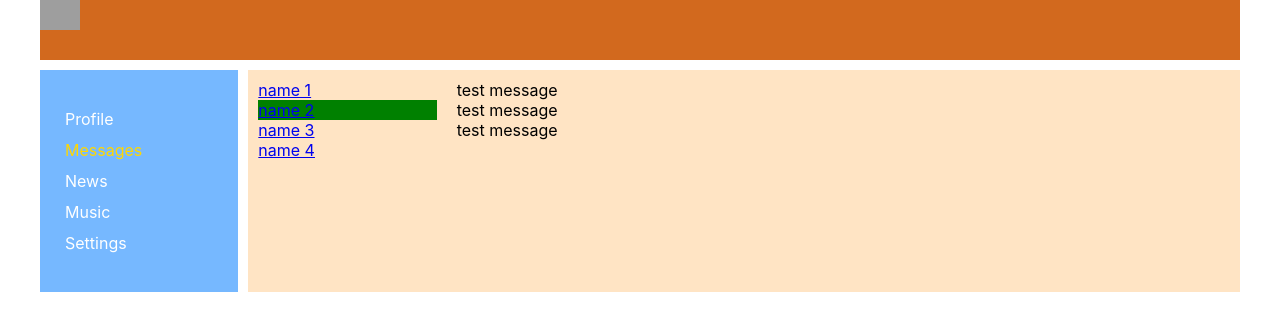
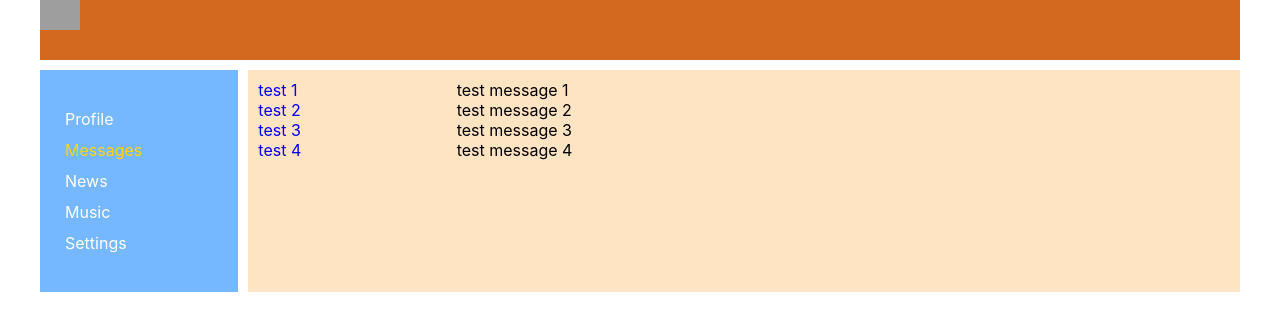
Before and after one commit to maksym-rakomin/react-social-network, a React (Create React App) app: page /dialogs in a window 1280 px wide. Shown: the top 330 px of the page. Built offline with nearby package versions, Linux system fonts and the light colour scheme; grey boxes are pictures that could not be loaded.

Commit message:
add dialogs

```diff
--- a/src/components/Dialogs/Dialogs.jsx
+++ b/src/components/Dialogs/Dialogs.jsx
@@ -1,29 +1,23 @@
 import React from "react";
 import s from './Dialogs.module.css'
-import {NavLink} from "react-router-dom";
+import DialogNavItem from "./components/DialogNavItem/DialogNavitem";
+import DialogMessage from "./components/DialogMessage/DialogMessage";
 
 const Dialogs = (props) => {
     return (
         <div className={s.dialogs}>
             <div className={s.dialogs__items}>
-                <div className={s.dialogs__item}>
-                    <NavLink to="/dialogs/1" className={s.dialogs__link} activeClassName={s.active}>name 1</NavLink>
-                </div>
-                <div className={s.dialogs__item + ' ' + s.active}>
-                    <NavLink to="/dialogs/2" className={s.dialogs__link} activeClassName={s.active}>name 2</NavLink>
-                </div>
-                <div className={s.dialogs__item}>
-                    <NavLink to="/dialogs/3" className={s.dialogs__link} activeClassName={s.active}>name 3</NavLink>
-                </div>
-                <div className={s.dialogs__item}>
-                    <NavLink to="/dialogs/4" className={s.dialogs__link} activeClassName={s.active}>name 4</NavLink>
-                </div>
+                <DialogNavItem name='test 1' id='1' />
+                <DialogNavItem name='test 2' id='2' />
+                <DialogNavItem name='test 3' id='3' />
+                <DialogNavItem name='test 4' id='4' />
             </div>
 
             <div className={s.messages}>
-                <div className={s.messages__item}>test message</div>
-                <div className={s.messages__item}>test message</div>
-                <div className={s.messages__item}>test message</div>
+                <DialogMessage text='test message 1' />
+                <DialogMessage text='test message 2' />
+                <DialogMessage text='test message 3' />
+                <DialogMessage text='test message 4' />
             </div>
         </div>
     )
--- a/src/components/Dialogs/Dialogs.module.css
+++ b/src/components/Dialogs/Dialogs.module.css
@@ -15,7 +15,9 @@
     color: bisque;
 }
 
-.dialogs__link {}
+.dialogs__link {
+    text-decoration: none;
+}
 
 .messages {
     padding: 10px;
--- /dev/null
+++ b/src/components/Dialogs/components/DialogMessage/DialogMessage.jsx
@@ -0,0 +1,8 @@
+import React from "react";
+import s from "../../Dialogs.module.css";
+
+const DialogMessage = ({text}) => {
+    return (<div className={s.messages__item}>{text}</div>)
+}
+
+export default DialogMessage
--- /dev/null
+++ b/src/components/Dialogs/components/DialogNavItem/DialogNavitem.jsx
@@ -0,0 +1,13 @@
+import React from "react";
+import s from "../../Dialogs.module.css";
+import {NavLink} from "react-router-dom";
+
+const DialogNavItem = ({name, id}) => {
+    return (
+        <div className={s.dialogs__item}>
+            <NavLink to={`/dialogs/${id}`} className={s.dialogs__link} activeClassName={s.active}>{name}</NavLink>
+        </div>
+    )
+}
+
+export default DialogNavItem
--- a/src/components/Profile/MyPosts/MyPosts.jsx
+++ b/src/components/Profile/MyPosts/MyPosts.jsx
@@ -4,15 +4,22 @@ import Post from "./Post/Post";
 
 const MyPosts = () => {
     return (
-        <div>
-            my Posts
-            <div>new post</div>
+        <div className={c.myPosts}>
+            <h3>my Posts</h3>
+
+            <div>
+                <textarea name="" id="" cols="30" rows="10"></textarea>
+            </div>
+
+            <div>
+                <button>add post</button>
+            </div>
 
             <div>
                 <Post test='test1' message="Hi, how are you"/>
                 <Post test='test2' message="This is my first post"/>
-                <Post test='test3' />
-                <Post test='test5' />
+                <Post test='test3'/>
+                <Post test='test5'/>
             </div>
         </div>
     )
--- a/src/components/Profile/MyPosts/MyPosts.module.css
+++ b/src/components/Profile/MyPosts/MyPosts.module.css
@@ -0,0 +1,3 @@
+.myPosts {
+    padding: 10px;
+}
--- a/src/components/Profile/Profile.jsx
+++ b/src/components/Profile/Profile.jsx
@@ -1,28 +1,21 @@
 import React from "react";
 import c from './Profile.module.css'
 import MyPosts from "./MyPosts/MyPosts";
+import ProfileInfo from "./ProfileInfo/ProfileInfo";
 
 const Profile = () => {
     return (
         <main className={c.main}>
-            <div>
-                <img
-                    src="https://images.ctfassets.net/hrltx12pl8hq/7yQR5uJhwEkRfjwMFJ7bUK/dc52a0913e8ff8b5c276177890eb0129/offset_comp_772626-opt.jpg?fit=fill&w=800&h=300"
-                    alt="..."
-                />
-            </div>
+            {/*<div>*/}
+            {/*    <img*/}
+            {/*        src="https://images.ctfassets.net/hrltx12pl8hq/7yQR5uJhwEkRfjwMFJ7bUK/dc52a0913e8ff8b5c276177890eb0129/offset_comp_772626-opt.jpg?fit=fill&w=800&h=300"*/}
+            {/*        alt="..."*/}
+            {/*    />*/}
+            {/*</div>*/}
 
-            <div>
-                <img
-                    src="https://assets-global.website-files.com/6005fac27a49a9cd477afb63/60576840e7d265198541a372_bavassano_homepage_gp.jpg"
-                    alt="...."
-                />
-                description
-            </div>
+            <ProfileInfo />
 
             <MyPosts />
-
-            main content
         </main>
     )
 }
--- a/src/components/Profile/Profile.module.css
+++ b/src/components/Profile/Profile.module.css
@@ -3,5 +3,5 @@
     background: bisque;
 }
 .main img {
-    width: 50px;
+    width: 100%;
 }
--- /dev/null
+++ b/src/components/Profile/ProfileInfo/ProfileInfo.jsx
@@ -0,0 +1,19 @@
+import React from "react";
+import s from './ProfileInfo.module.css'
+
+const ProfileInfo = () => {
+    return (
+        <div className={s.profileInfo}>
+            <img
+                src="https://images.ctfassets.net/hrltx12pl8hq/7yQR5uJhwEkRfjwMFJ7bUK/dc52a0913e8ff8b5c276177890eb0129/offset_comp_772626-opt.jpg?fit=fill&w=800&h=300"
+                alt="...."
+            />
+            <div className={s.profileInfo__contentWrap}>
+                ava + description
+            </div>
+        </div>
+
+    )
+}
+
+export default ProfileInfo
--- /dev/null
+++ b/src/components/Profile/ProfileInfo/ProfileInfo.module.css
@@ -0,0 +1,5 @@
+.profileInfo {}
+
+.profileInfo__contentWrap {
+    padding: 10px;
+}
```
Also changed, not shown: src/components/Dialogs/components/DialogMessage/DialogMessage.modules.css (added), src/components/Dialogs/components/DialogNavItem/DialogNavItem.module.css (added).
